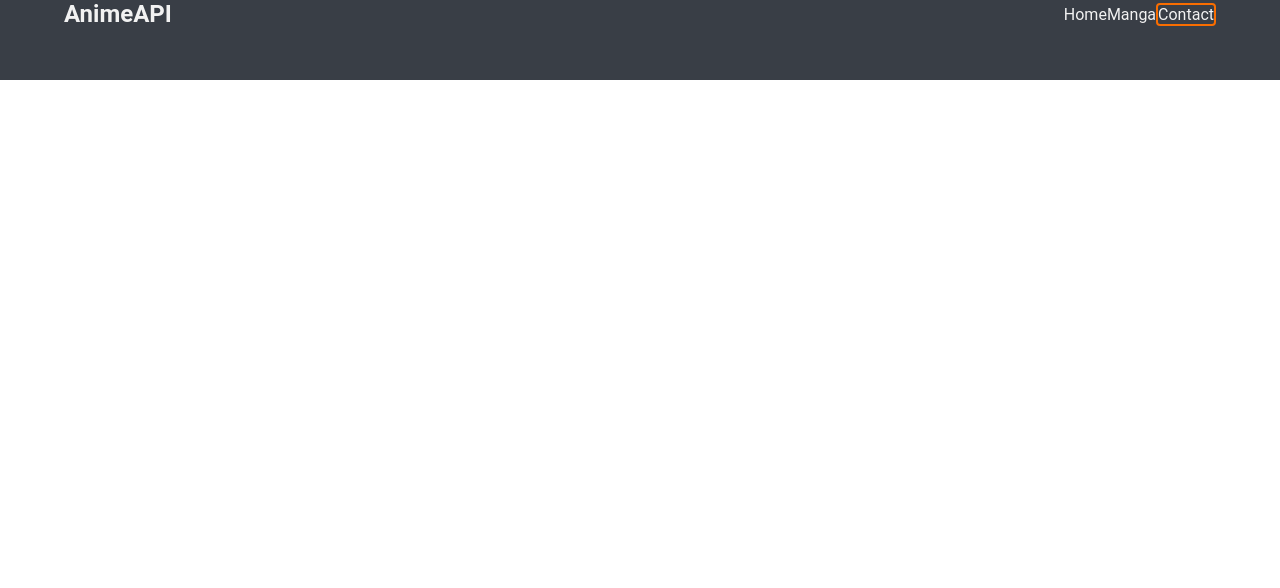
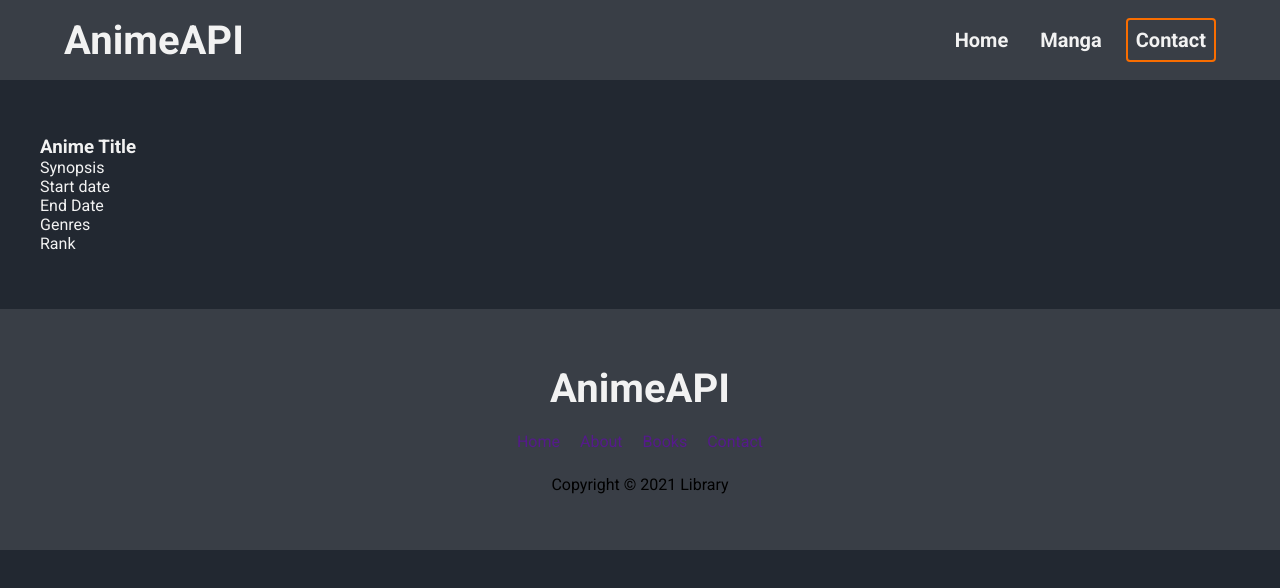
Before and after one commit to NchlR/-Website-AnimeAPI, a plain HTML site: page index.html in a window 1280 px wide. Drawn offline with Linux system fonts and the light colour scheme.

Commit message:
updated layout

```diff
--- a/index.html
+++ b/index.html
@@ -1,17 +1,17 @@
 <!DOCTYPE html>
 <html lang="en">
   <head>
-    <meta charset="UTF-8">
-    <meta name="viewport" content="width=device-width, initial-scale=1.0">
+    <meta charset="UTF-8" />
+    <meta name="viewport" content="width=device-width, initial-scale=1.0" />
     <title>AnimeAPI</title>
-    <link rel="stylesheet" href="./style.css">
+    <link rel="stylesheet" href="./style.css" />
     <script src="./index.js"></script>
   </head>
   <body>
     <section class="landing">
       <nav>
         <div class="nav__container">
-                <h2 class="anime__logo">AnimeAPI</h2>
+          <h2 id="anime__logo">AnimeAPI</h2>
           <ul class="nav__links">
             <li><a href="" class="nav__link">Home</a></li>
             <li><a href="" class="nav__link">Manga</a></li>
@@ -22,12 +22,47 @@
     </section>
 
     <main>
-        <section class="anime__list">
+      <section id="anime__catalog">
+        <div class="container">
+          <div class="row">
+            <div class="anime__list">
+              <div class="anime">
+                <div class="anime__card">
+                  <div class="anime__card--container">
+                    <h3>Anime Title</h3>
+                    <p>Synopsis</p>
+                    <p>Start date</p>
+                    <p>End Date</p>
+                    <p>Genres</p>
+                    <p>Rank</p>
+                  </div>
+                </div>
+              </div>
+            </div>
+          </div>
+        </div>
+      </section>
 
-        </section>
-    </main>
+      <footer id="end">
+        <div class="container">
+          <div class="row row__column">
+            <a href="#">
+                <h3 id="anime__logo">AnimeAPI</h3>
+            </a>
+            <div class="footer__list">
+              <a href="" class="footer__link">Home</a>
+              <a href="" class="footer__link no-cursor">About</a>
+              <a href="" class="footer__link">Books</a>
+              <a href="" class="footer__link no-cursor">Contact</a>
+            </div>
+            <div class="footer__copyright">Copyright &copy; 2021 Library</div>
+          </div>
+        </div>
+      </footer>
 
 
 
+
+    </main>
   </body>
 </html>
--- a/style.css
+++ b/style.css
@@ -1,3 +1,5 @@
+@import url("https://fonts.googleapis.com/css2?family=Lato&family=Roboto:wght@400;500;700&display=swap");
+
 * {
   padding: 0;
   margin: 0;
@@ -9,8 +11,22 @@
   scroll-behavior: smooth;
 }
 
+body {
+  max-width: 100vw;
+  overflow-x: hidden;
+  background-color: #222831;
+}
+
 a {
   text-decoration: none;
+}
+
+h3 {
+  color: #f2f2f2;
+}
+
+p {
+  color: #f2f2f2;
 }
 
 ul {
@@ -21,10 +37,23 @@
   list-style: none;
 }
 
+.container {
+  padding: 56px 0;
+}
 
+.row {
+  width: 100%;
+  max-width: 1200px;
+  margin: 0 auto;
+}
 
 
 /* NAVIGATION */
+
+#anime__logo {
+  font-size: 40px;
+  color: #f2f2f2;
+}
 
 nav {
   height: 80px;
@@ -32,10 +61,11 @@
 }
 
 .nav__container {
+  width: 100%;
+  max-width: 1200px;
+  height: 80px;
   margin: 0 auto;
   padding: 0 24px;
-    width: 100%;
-    max-width: 1200px;
   display: flex;
   justify-content: space-between;
   align-items: center;
@@ -43,6 +73,10 @@
 
 .nav__link {
   color: #f2f2f2;
+  margin-left: 16px;
+  font-size: 20px;
+  font-weight: bold;
+  padding: 8px;
 }
 
 .nav__link--primary {
@@ -54,6 +88,28 @@
   text-decoration: none;
 }
 
-  .anime__logo {
-    color: #f2f2f2;
+/* ANIME LIST */
+
+#anime__catalog {
+  height: 100%;
 }
+
+/* FOOTER */
+
+footer {
+  background-color: #393e46;
+}
+
+.row__column {
+  display: flex;
+  flex-direction: column;
+  align-items: center;
+}
+
+.footer__list {
+  margin: 20px 0 24px 0;
+}
+
+.footer__link {
+  padding: 0 8px;
+}
```
Lines whose indentation alone changed are shown as unchanged.
